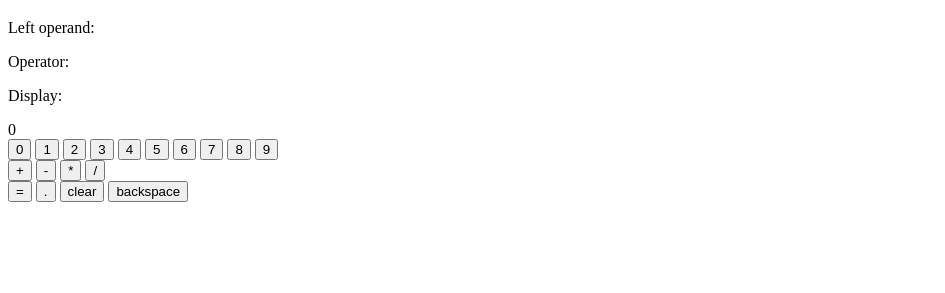
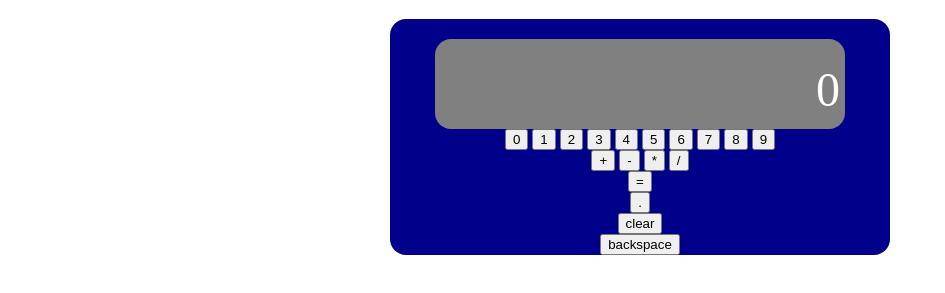
Before and after one commit to AlexisHerrera/calculator, a plain HTML site: page index.html in a window 1280 px wide. Shown: the part 61-354 px from the top of the page, without its empty margins (0-945 px from the left). Drawn offline with Linux system fonts and the light colour scheme.

Commit message:
Adds CSS to screen

```diff
--- a/index.html
+++ b/index.html
@@ -5,17 +5,21 @@
     <meta charset="UTF-8">
     <meta http-equiv="X-UA-Compatible" content="IE=edge">
     <meta name="viewport" content="width=device-width, initial-scale=1.0">
+    <link rel="stylesheet" href="styles.css">
     <title>Calculator</title>
 </head>
 
 <body>
     <h1>Calculator</h1>
+    <div id="calculator-wrapper">
         <div id="calculator">
+            <div id="screen">
                 <div id="partial-display">
-            <p>Left operand:</p> <span id="left-operand"></span>
-            <p>Operator:</p><span id="operator"></span>
+                    <span id="left-operand"></span>
+                    <span id="operator"></span>
                 </div>
-        <p>Display:</p><div id="display">0</div>
+                <div id="display">0</div>
+            </div>
             <div class="numbers">
                 <!-- This could be made with JS -->
                 <button data-number="0">0</button>
@@ -40,7 +44,7 @@
             <button id="clear">clear</button>
             <button id="backspace">backspace</button>
         </div>
-
+    </div>
     <script src="script.js"></script>
 
 </body>
--- a/script.js
+++ b/script.js
@@ -20,7 +20,7 @@ function operate(operator, x, y) {
 }
 /* Helpers*/
 function roundToTwo(num) {
-    return +(Math.round(num + "e+2")  + "e-2");
+    return Math.round( num * 100 + Number.EPSILON ) / 100;
 }
 
 /* Getters and setters of HTML*/
--- /dev/null
+++ b/styles.css
@@ -0,0 +1,33 @@
+#calculator-wrapper {
+    display: flex;
+    justify-content: center;
+}
+
+#calculator {
+    background-color: darkblue;
+    width: 500px;
+    display: flex;
+    align-items: center;
+    flex-direction: column;
+    border-radius: 1rem;
+}
+
+#screen {
+    background-color: gray;
+    height: 80px;
+    width: 400px;
+    margin-top: 20px;
+    padding: 5px;
+    text-align: right;
+    border-radius: 1rem;
+}
+
+#partial-display {
+    color: orange;
+    font-size: 1.5rem;
+    display:inline-block;
+}
+#display {
+    font-size: 3rem;
+    color: white;
+}
```
Lines whose indentation alone changed are shown as unchanged.
